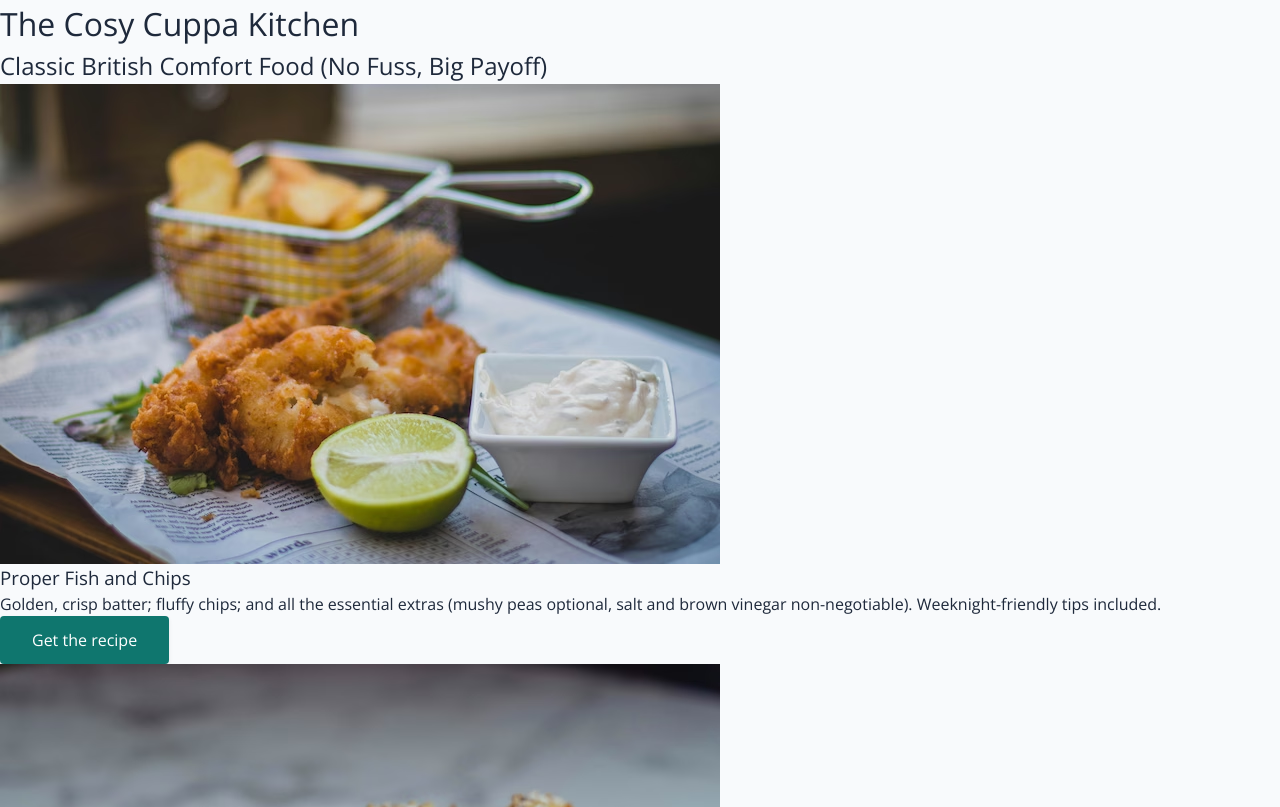
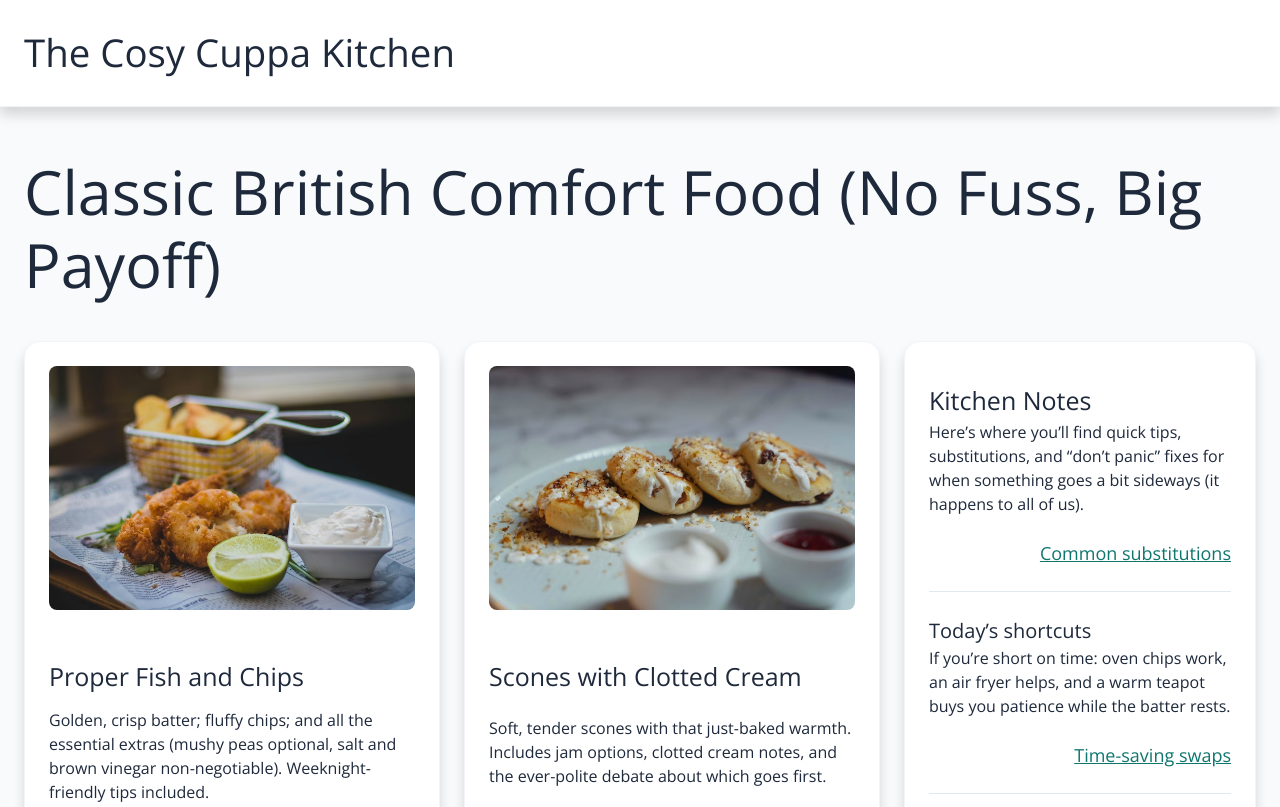
Before and after one commit to eubhawatson-classes/dmit-2033-a02-winter-2026, a plain HTML site: page 09-container-queries/index.html in a window 1280 px wide. Shown: the top 807 px of the page. Drawn offline with nearby package versions, Linux system fonts and the light colour scheme.

Commit message:
Completes Lesson 09 (container queries).

```diff
--- a/09-container-queries/css/reset.css
+++ b/09-container-queries/css/reset.css
@@ -52,7 +52,28 @@ html {
     Let's try it out below.
 */
 
+h1 {
+    font-size: clamp(var(--fs-2), 3vw, var(--fs-4));
+}
 
+h2 {
+    font-size: clamp(var(--fs-3), 5vw, var(--fs-6));
+    line-height: 1.2;
+    margin-bottom: var(--s-3);
+}
+
+h3 {
+    font-size: clamp(var(--fs-1), 2vw, var(--fs-2));
+}
+
+h4 {
+    font-size: var(--fs-1);
+}
+
+p {
+    font-size: var(--fs-0);
+    margin-bottom: var(--s-3);
+}
 
 img {
     display: block;
--- a/09-container-queries/css/styles.css
+++ b/09-container-queries/css/styles.css
@@ -19,6 +19,38 @@ body {
 
 /* Utilities */
 
+.flex-container {
+    display: flex;
+    flex-wrap: wrap;
+    gap: var(--gutter);
+}
+
+.grid-container {
+    display: grid;
+    gap: var(--gutter);
+
+    @media (min-width: 1080px) {
+        grid-template-columns: minmax(min(100%, 42rem), 1fr) minmax(16rem, 22rem);
+
+        > h2 {
+            grid-column: 1 / -1;
+            margin-bottom: var(--s-2);
+        }
+
+        > .flex-container {
+            grid-column: 1;
+        }
+
+        aside {
+            grid-column: -1 / -2;
+
+            a {
+                text-align: right;
+            }
+        }
+    }
+}
+
 .btn {
     background-color: var(--teal-700);
     border-radius: calc(var(--radius) / 4);
@@ -35,8 +67,97 @@ body {
     }
 }
 
+a:not([class]) {
+    color: var(--teal-700);
+    display: block;
+    font-size: 1.125rem;
+    margin-bottom: var(--gutter);
+
+    &:hover,
+    &:active {
+        color: var(--teal-800);
+    }
+}
+
 /* Main Layout */
 
+header,
+main {
+    padding: var(--gutter);
+}
 
+header {
+    background-color: white;
+    border-bottom: 1px solid var(--slate-100);
+    box-shadow: var(--shadow);
+    margin-bottom: var(--gutter);
+}
+
+main {
+    max-width: 1700px;
+    margin: auto;
+}
 
 /* Card Components */
+
+aside,
+.card {
+    background-color: white;
+    border: 1px solid var(--slate-100);
+    border-radius: var(--radius);
+    box-shadow: var(--shadow);
+}
+
+.card {
+    /*
+        Here, we're declaring each card as its own container. This will allow the card's internal layout to respond to the card's width, not the viewport or the screen size (like in media queries).
+    */
+    container-type: inline-size;
+    container-name: card;
+    flex: 1 1 min(100%, 360px);
+
+    .card-layout {
+        display: flex;
+        flex-direction: column;
+        height: 100%;
+
+        .card-header {
+            padding: var(--gutter);
+
+            img {
+                border-radius: calc(var(--radius) / 2);
+                object-fit: cover;
+            }
+        }
+
+        .card-body {
+            flex: 1;
+            gap: 0.75rem;
+            padding: var(--gutter);
+
+            .btn {
+                margin-top: auto;
+            }
+        }
+    }
+}
+
+@container card (min-width: 550px) {
+    .card .card-layout {
+        align-items: center;
+        flex-direction: row;
+
+        .card-header {
+            flex: 0 0 50%;
+        }
+    }
+}
+
+aside {
+    padding: var(--s-5) var(--gutter);
+
+    a:not(:last-of-type) {
+        border-bottom: 1px solid var(--slate-200);
+        padding-bottom: var(--gutter);
+    }
+}
```
